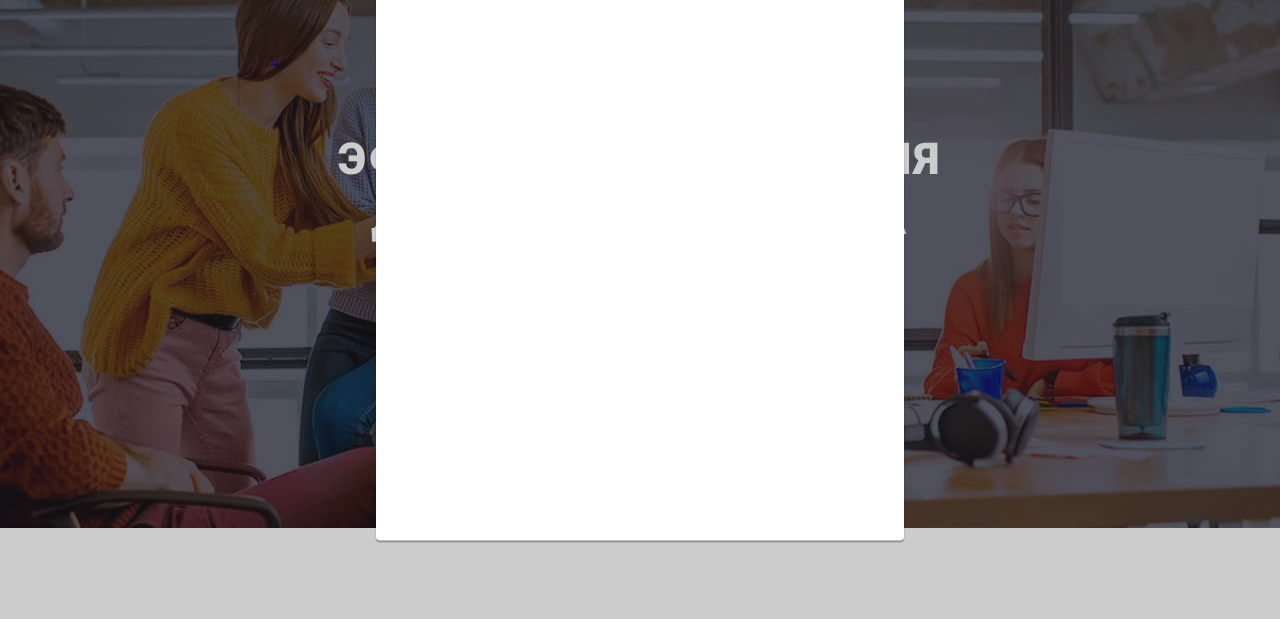
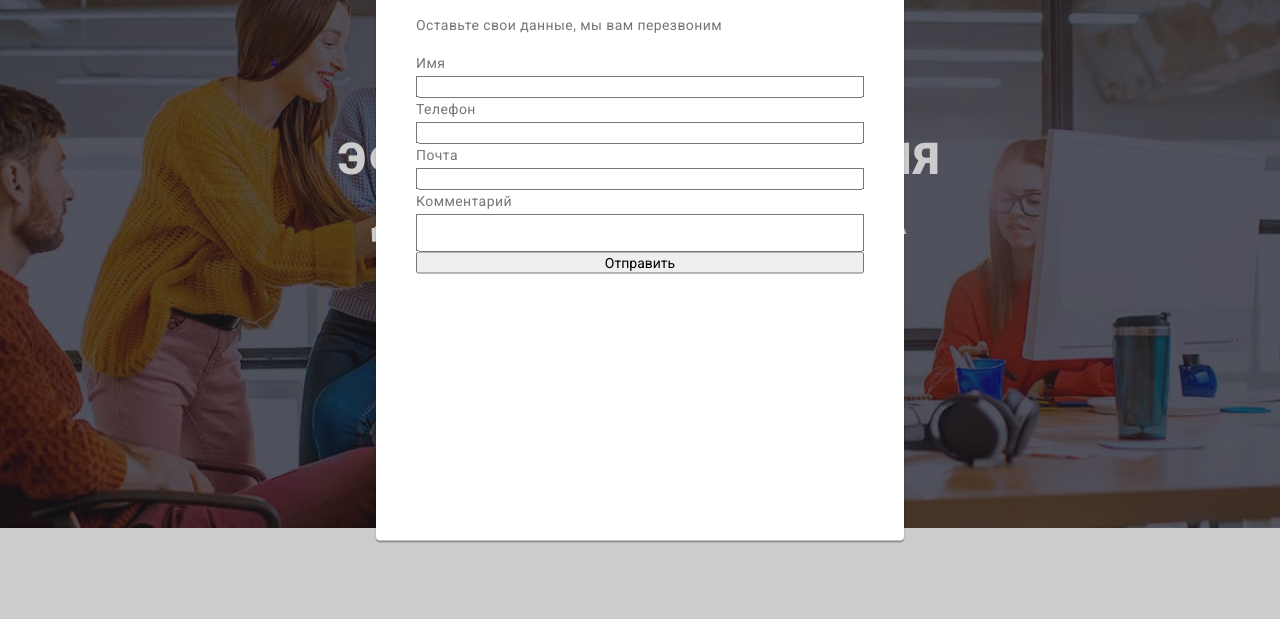
Before and after one commit to AndrewPechnikov/goit-markup-hw-06, a plain HTML site: page index.html in a window 1280 px wide. Both pictures are taken after a click on the button "Заказать услугу". Shown: the part 150-769 px from the top of the page. Drawn offline with nearby package versions, Linux system fonts and the light colour scheme.

Commit message:
Частичная разметка формы

```diff
--- a/css/styles.css
+++ b/css/styles.css
@@ -662,3 +662,15 @@ body {
   background-color: #ffffff;
   border: 0px;
 }
+
+.hero-form{
+  display: flex;
+  flex-direction: column;
+  align-items: stretch;
+  width: 448px;
+  margin: 40px 40px;
+}
+
+textarea{
+  resize: none;
+}
--- a/index.html
+++ b/index.html
@@ -437,11 +437,54 @@
           </use>
         </svg>
       </button>
+
+      <form class="hero-form js-speaker-form" autocomplete="off">
+        <p class="title-form">Оставьте свои данные, мы вам перезвоним</p>
+
+        <label for="name">Имя</label>
+        <input type="text" name="name" id="name" autofocus/>
+
+        <label for="tel">Телефон</label>
+        <input type="tel" name="tel" id="tel">
+
+        <label for="mail">Почта</label>
+        <input type="email" name="mail" id="mail">
+
+
+
+        <label for="comment">Комментарий</label>
+        <textarea name="comment" id="comment"></textarea>
+
+        <button type="submit">Отправить</button>
+
+
+
+
+      </form>
+
+
+
     </div>
   </div>
 
   <script src="./modal.js"></script>
 
+  <script>
+    (() => {
+      document
+        .querySelector('.js-speaker-form')
+        .addEventListener('submit', e => {
+          e.preventDefault();
+
+          new FormData(e.currentTarget).forEach((value, name) =>
+            console.log(`${name}: ${value}`),
+          );
+
+          e.currentTarget.reset();
+        });
+    })();
+  </script>
+
 </body>
 
 </html>
```
